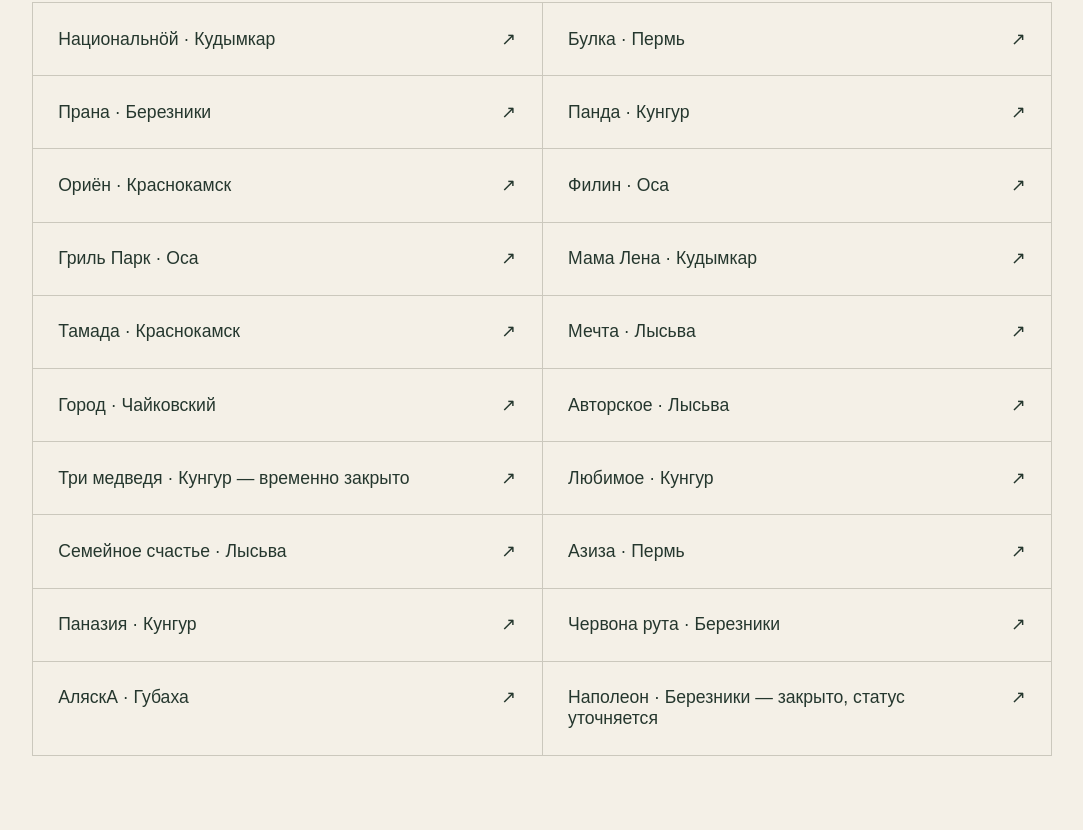
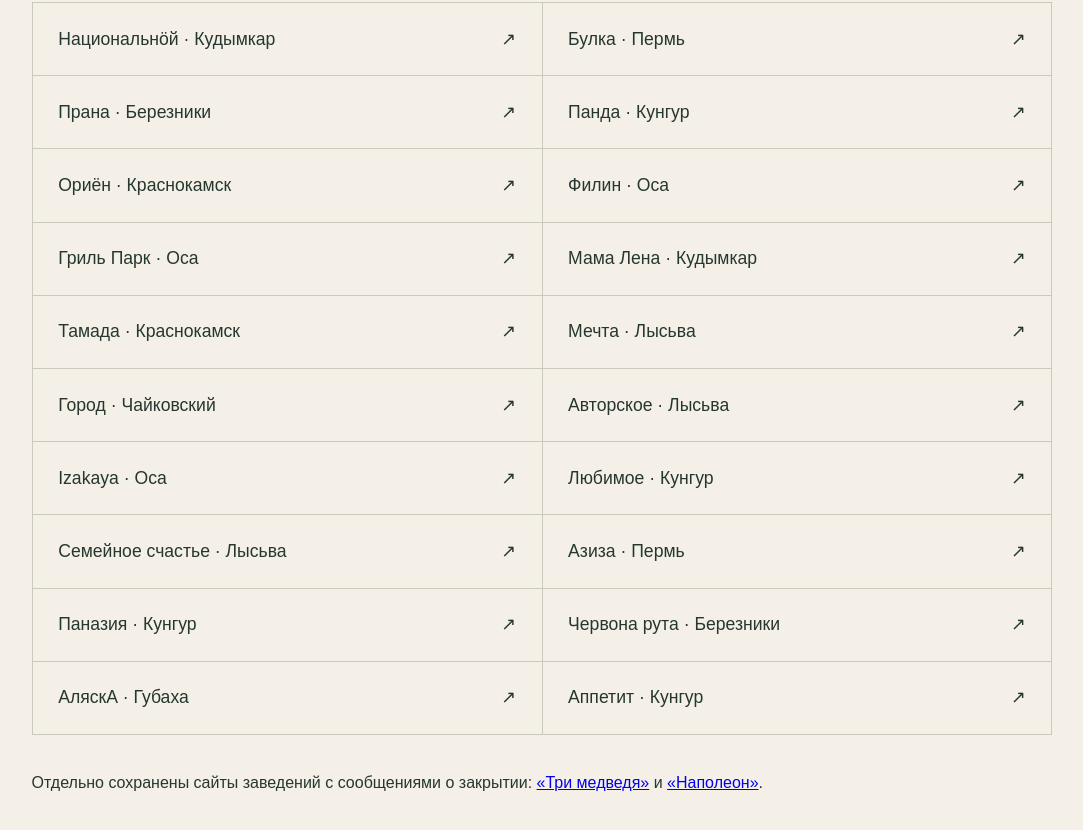
Before and after one commit to grappa159/perm-restaurants, a plain HTML site: page index.html in a window 1280 px wide. Shown: the part 526-1356 px from the top of the page, without its empty margins (98-1181 px from the left). Drawn offline with Linux system fonts and the light colour scheme.

Commit message:
Replace closed venue leads

```diff
--- a/index.html
+++ b/index.html
@@ -10,11 +10,11 @@
 <a href="https://grappa159.github.io/perm-mechta/"><span>Мечта · Лысьва</span><span aria-hidden="true">↗</span></a>
 <a href="https://grappa159.github.io/perm-gorod/"><span>Город · Чайковский</span><span aria-hidden="true">↗</span></a>
 <a href="https://grappa159.github.io/perm-avtorskoe/"><span>Авторское · Лысьва</span><span aria-hidden="true">↗</span></a>
-<a href="https://grappa159.github.io/perm-medvedi/"><span>Три медведя · Кунгур — временно закрыто</span><span aria-hidden="true">↗</span></a>
+<a href="https://grappa159.github.io/perm-izakaya/"><span>Izakaya · Оса</span><span aria-hidden="true">↗</span></a>
 <a href="https://grappa159.github.io/perm-lyubimoe/"><span>Любимое · Кунгур</span><span aria-hidden="true">↗</span></a>
 <a href="https://grappa159.github.io/perm-semeynoe-schastye/"><span>Семейное счастье · Лысьва</span><span aria-hidden="true">↗</span></a>
 <a href="https://grappa159.github.io/perm-aziza/"><span>Азиза · Пермь</span><span aria-hidden="true">↗</span></a>
 <a href="https://grappa159.github.io/perm-panazia/"><span>Паназия · Кунгур</span><span aria-hidden="true">↗</span></a>
 <a href="https://grappa159.github.io/perm-ruta/"><span>Червона рута · Березники</span><span aria-hidden="true">↗</span></a>
 <a href="https://grappa159.github.io/perm-alaska/"><span>АляскА · Губаха</span><span aria-hidden="true">↗</span></a>
-<a href="https://grappa159.github.io/perm-napoleon/"><span>Наполеон · Березники — закрыто, статус уточняется</span><span aria-hidden="true">↗</span></a></div></main></body></html>
+<a href="https://grappa159.github.io/perm-appetit/"><span>Аппетит · Кунгур</span><span aria-hidden="true">↗</span></a></div><p style="margin-top:34px;line-height:1.7">Отдельно сохранены сайты заведений с сообщениями о закрытии: <a href="https://grappa159.github.io/perm-medvedi/">«Три медведя»</a> и <a href="https://grappa159.github.io/perm-napoleon/">«Наполеон»</a>.</p></main></body></html>
```
